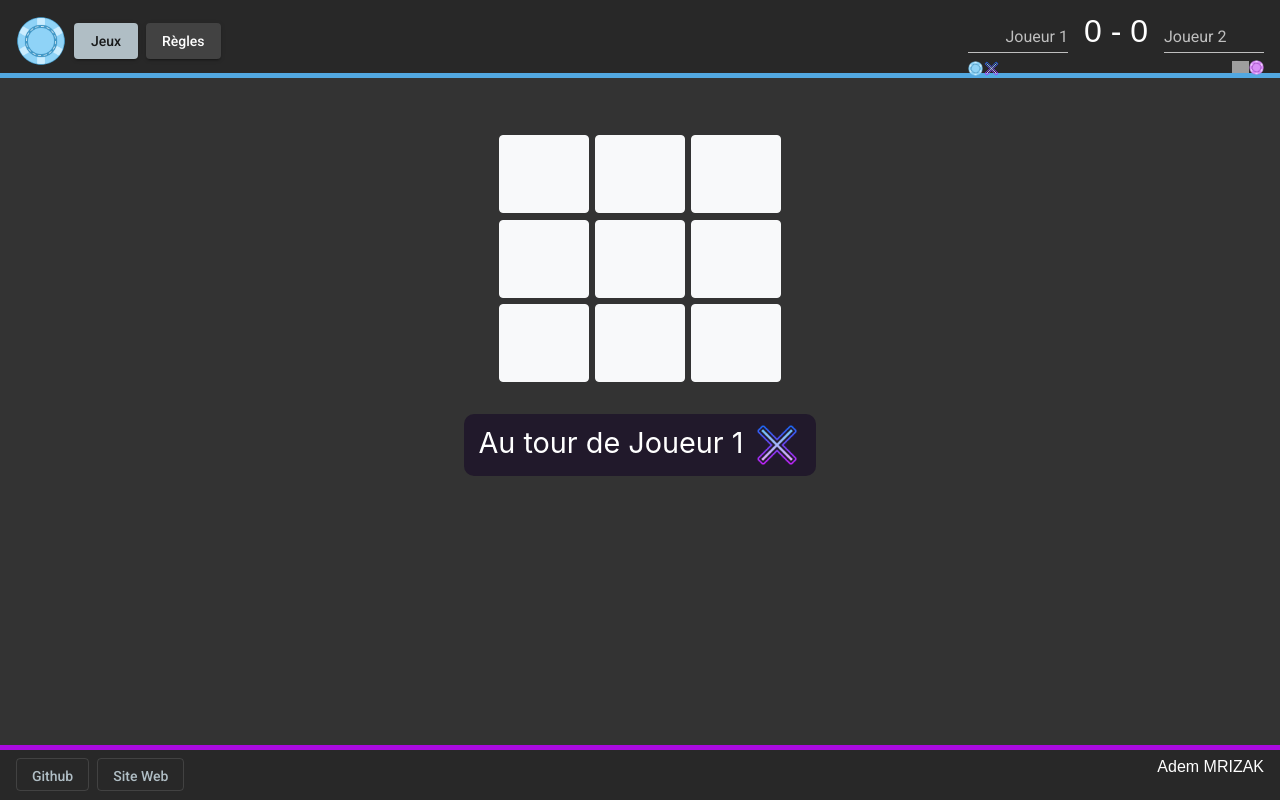
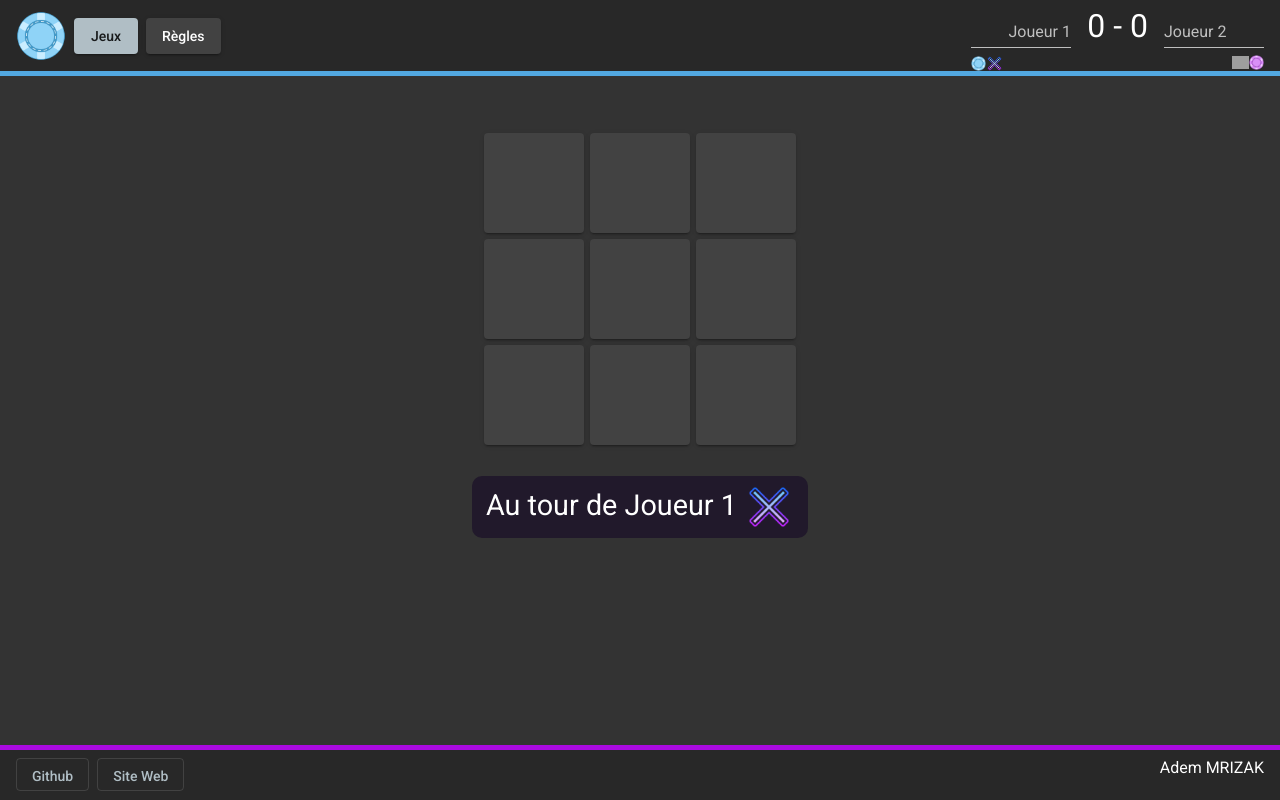
Before and after one commit to adem-m/games-master, an Angular app: page /grid-master in a window 1280 px wide. Built offline with nearby package versions, Linux system fonts and the light colour scheme; grey boxes are pictures that could not be loaded.

Commit message:
bootstrap removed

```diff
--- a/src/app/app.component.html
+++ b/src/app/app.component.html
@@ -1,13 +1,8 @@
 <html>
 <div class="html">
-
-    <head>
-        <link rel="stylesheet" href="https://stackpath.bootstrapcdn.com/bootstrap/4.4.1/css/bootstrap.min.css"
-            integrity="sha384-Vkoo8x4CGsO3+Hhxv8T/Q5PaXtkKtu6ug5TOeNV6gBiFeWPGFN9MuhOf23Q9Ifjh" crossorigin="anonymous">
-    </head>
     <div class="completeApp">
         <header>
-            <nav class="navbar navbar-expand-sm navbar-dark">
+            <nav class="navbar">
                 <a class="navbar-brand" href=""><img src="assets/blueToken.png" style="width:50px;"></a>
                 <button mat-raised-button color="accent" [matMenuTriggerFor]="menu">Jeux</button>
                 <mat-menu #menu="matMenu">
--- a/src/app/app.component.scss
+++ b/src/app/app.component.scss
@@ -7,12 +7,14 @@ html {
     height: fit-content;
 }
 .navbar {
-    height: fit-content;
+    display: flex;
     background-color: rgb(40, 40, 40);
-    padding-bottom: 0;
+    padding: 0.2em 1em;
 }
 .navbar button,
 a {
+    height: fit-content;
+    margin: auto;
     margin-right: 8px;
 }
 mat-form-field {
@@ -23,10 +25,6 @@ input {
 }
 .spacer {
     flex-grow: 1;
-}
-.navbar-brand.gameButton {
-    padding: 0.5em;
-    border-radius: 5px;
 }
 .scoreBox {
     max-width: 95%;
--- a/src/app/grid/grid.component.html
+++ b/src/app/grid/grid.component.html
@@ -6,8 +6,8 @@
         <div class="column" *ngFor="let c of gridContent; index as i">
             <div *ngFor="let img of c"><img [@blink]="!img[1] ? 'visible' : 'invisible'" src="{{ img[0] }}"
                     width="100%"></div>
-            <button type="button" class="btn btn-secondary" (click)="placeToken(i)" (mouseover)="onMouseOver(i)"
-                (mouseout)="onMouseOut(i)"><img src="{{ buttons[i] }}" width="100%"></button>
+            <button mat-raised-button (click)="placeToken(i)" (mouseover)="onMouseOver(i)"
+                (mouseout)="onMouseOut(i)"><img src="{{ buttons[i] }}" width="100%" style="padding: 0.5em 0;"></button>
         </div>
     </div>
     <div class="infos">
--- a/src/app/grid/grid.component.scss
+++ b/src/app/grid/grid.component.scss
@@ -1,3 +1,4 @@
+
 body {
     padding: 0 0.5em;
     background-color: rgb(51, 51, 51);
@@ -7,22 +8,21 @@ body {
     color: white;
 }
 .grid {
-    flex-grow: 1;
     background-color: rgb(24, 24, 24);
     padding: 1em 0.5em;
-    border-radius: 30px;
+    border-radius: 20px;
     margin: 1em auto 0 auto;
     display: flex;
     text-align: center;
     max-width: 500px;
+    width: 100%;
 }
 .column {
-    width: 100%;
+    width: calc(100% / 7);
 }
 .grid button {
-    width: fit-content;
-    height: fit-content;
     margin: 0.5em 0.2em 0 0.2em;
+    min-width: 0;
 }
 .whosTurnDiv {
     min-width: 30vw;
@@ -31,7 +31,6 @@ body {
 .whosTurn {
     width: fit-content;
     margin: auto;
-    text-align: center;
     font-size: 1.8em;
     padding: 0.2em 0.5em;
     border-radius: 10px;
--- a/src/app/horse/horse.component.ts
+++ b/src/app/horse/horse.component.ts
@@ -23,6 +23,7 @@ export class HorseComponent implements OnInit {
   turn = 0;
   gameEnded = false;
   canPlay = false;
+  haventPlayed = true;
 
   constructor(private service: ScoresService) {
     this.horsesImg.push('assets/img/red-horse.png', 'assets/img/green-horse.png',
@@ -111,16 +112,19 @@ export class HorseComponent implements OnInit {
     return false;
   }
   async play() {
+    if (this.haventPlayed) {
+      this.haventPlayed = false;
       let num;
       for (let i = 0; i < 15; i++) {
         await this.delay(50);
         num = Math.floor(Math.random() * Math.floor(6) + 1);
         this.dice = num;
       }
+      if (num !== 6 && !this.heCanPlay()) {
         await this.delay(1000);
-    if (num !== 6 && !this.heCanPlay()) {
         this.turn++;
         this.canPlay = false;
+        this.haventPlayed = true;
         this.dice = 0;
       } else {
         this.canPlay = true;
@@ -130,6 +134,7 @@ export class HorseComponent implements OnInit {
       } else {
         while (this.service.horsesScore[this.turn % 4] === 4) {
           this.turn++;
+        }
       }
     }
   }
@@ -143,6 +148,7 @@ export class HorseComponent implements OnInit {
           }
           this.canPlay = false;
           this.dice = 0;
+          this.haventPlayed = true;
         }
       }
     }
--- a/src/app/morpion/morpion.component.html
+++ b/src/app/morpion/morpion.component.html
@@ -1,14 +1,14 @@
 <body class="game">
   <div class="grille">
-    <button type="button" class="btn btn-light" (click)="whatSign(0)"><img src="{{ signes.get(0) }}"></button>
-    <button type="button" class="btn btn-light" (click)="whatSign(1)"><img src="{{ signes.get(1) }}"></button>
-    <button type="button" class="btn btn-light" (click)="whatSign(2)"><img src="{{ signes.get(2) }}"></button><br />
-    <button type="button" class="btn btn-light" (click)="whatSign(3)"><img src="{{ signes.get(3) }}"></button>
-    <button type="button" class="btn btn-light" (click)="whatSign(4)"><img src="{{ signes.get(4) }}"></button>
-    <button type="button" class="btn btn-light" (click)="whatSign(5)"><img src="{{ signes.get(5) }}"></button><br />
-    <button type="button" class="btn btn-light" (click)="whatSign(6)"><img src="{{ signes.get(6) }}"></button>
-    <button type="button" class="btn btn-light" (click)="whatSign(7)"><img src="{{ signes.get(7) }}"></button>
-    <button type="button" class="btn btn-light" (click)="whatSign(8)"><img src="{{ signes.get(8) }}"></button>
+    <button mat-raised-button (click)="whatSign(0)"><img src="{{ signes.get(0) }}"></button>
+    <button mat-raised-button (click)="whatSign(1)"><img src="{{ signes.get(1) }}"></button>
+    <button mat-raised-button (click)="whatSign(2)"><img src="{{ signes.get(2) }}"></button><br />
+    <button mat-raised-button (click)="whatSign(3)"><img src="{{ signes.get(3) }}"></button>
+    <button mat-raised-button (click)="whatSign(4)"><img src="{{ signes.get(4) }}"></button>
+    <button mat-raised-button (click)="whatSign(5)"><img src="{{ signes.get(5) }}"></button><br />
+    <button mat-raised-button (click)="whatSign(6)"><img src="{{ signes.get(6) }}"></button>
+    <button mat-raised-button (click)="whatSign(7)"><img src="{{ signes.get(7) }}"></button>
+    <button mat-raised-button (click)="whatSign(8)"><img src="{{ signes.get(8) }}"></button>
   </div>
   <div class="end">
     <p class="whoPlays" *ngIf="!ended">Au tour d{{ apostrophe() }}{{ whosNextName() }} <img src="{{ whosNextImg() }}" height="50px"></p>
--- a/src/app/morpion/morpion.component.scss
+++ b/src/app/morpion/morpion.component.scss
@@ -2,27 +2,23 @@ body
 {
     background-color: rgb(51, 51, 51);
     color: white;
-    display: grid;
-    grid-template-rows: auto auto auto;
     padding-top: 1em;
 }
-.btn
+.grille button
 {
+    height: 100px;
+    width: 100px;
     margin: 0.2em;
 }
 .whoPlays
 {
     width: fit-content;
     margin: auto;
-    grid-row-start: 2;
-    grid-row-end: 3;
 }
 .grille
 {
     width: fit-content;
     margin: auto;
-    grid-row-start: 1;
-    grid-row-end: 2;
 }
 .end
 {
@@ -33,10 +29,8 @@ body
     padding: 0.2em 0.5em;
     border-radius: 10px;
     background-color: rgb(33, 25, 43);
-    grid-row-start: 3;
-    grid-row-end: 4;
 }
 .end button
 {
-    margin-top: 2em;
+    margin: 1em 0;
 }
--- a/src/app/player.ts
+++ b/src/app/player.ts
@@ -134,7 +134,7 @@ export class Player {
     }
     private startKill() {
         for (const enemy of this.horses) {
-            if (enemy.currentPosition === this.startIndex) {
+            if (enemy.currentPosition === this.startPosition) {
                 enemy.back();
             }
         }
--- a/src/styles.scss
+++ b/src/styles.scss
@@ -2,3 +2,10 @@
 
 html, body { height: 100%; }
 body { margin: 0; font-family: Roboto, "Helvetica Neue", sans-serif; }
+img {
+    vertical-align: middle;
+}
+p {
+    margin-block-start: 0;
+    margin-block-end: 0;
+}
```
Lines whose indentation alone changed are shown as unchanged.
